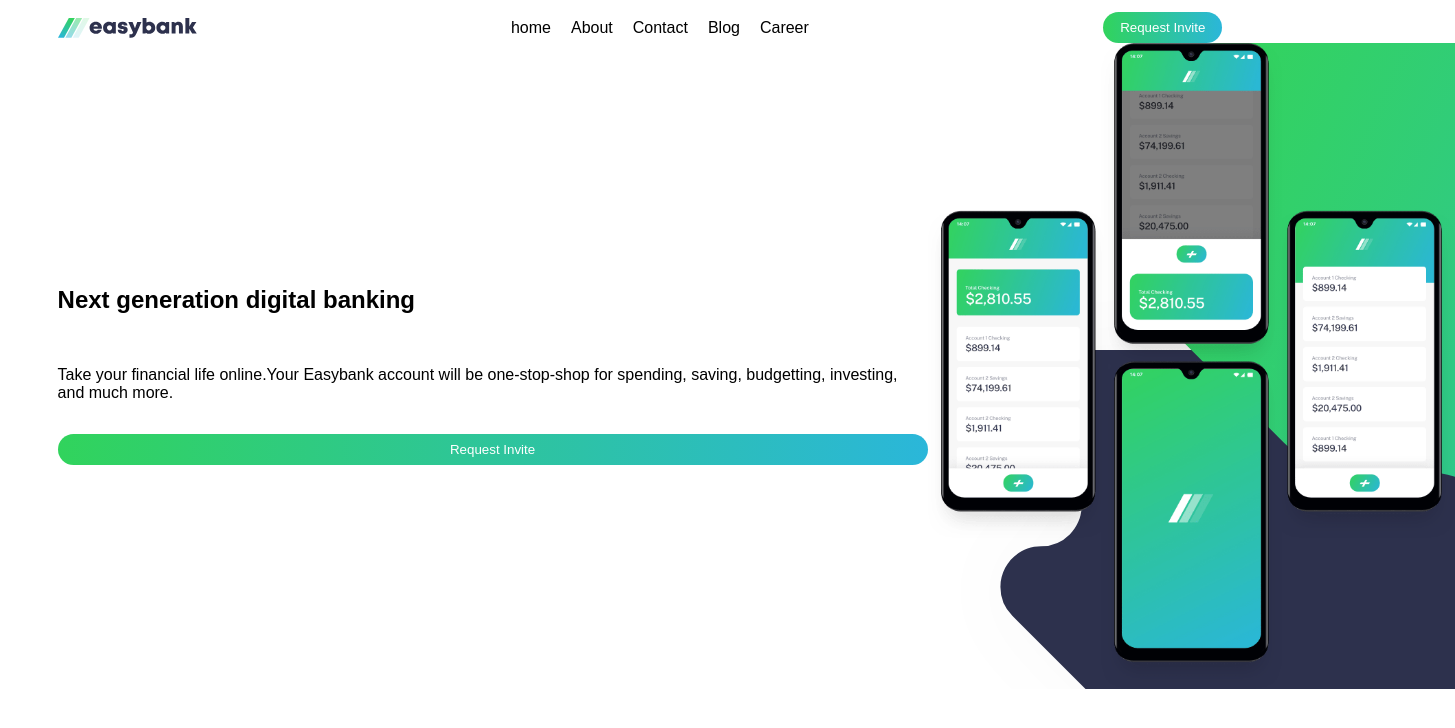
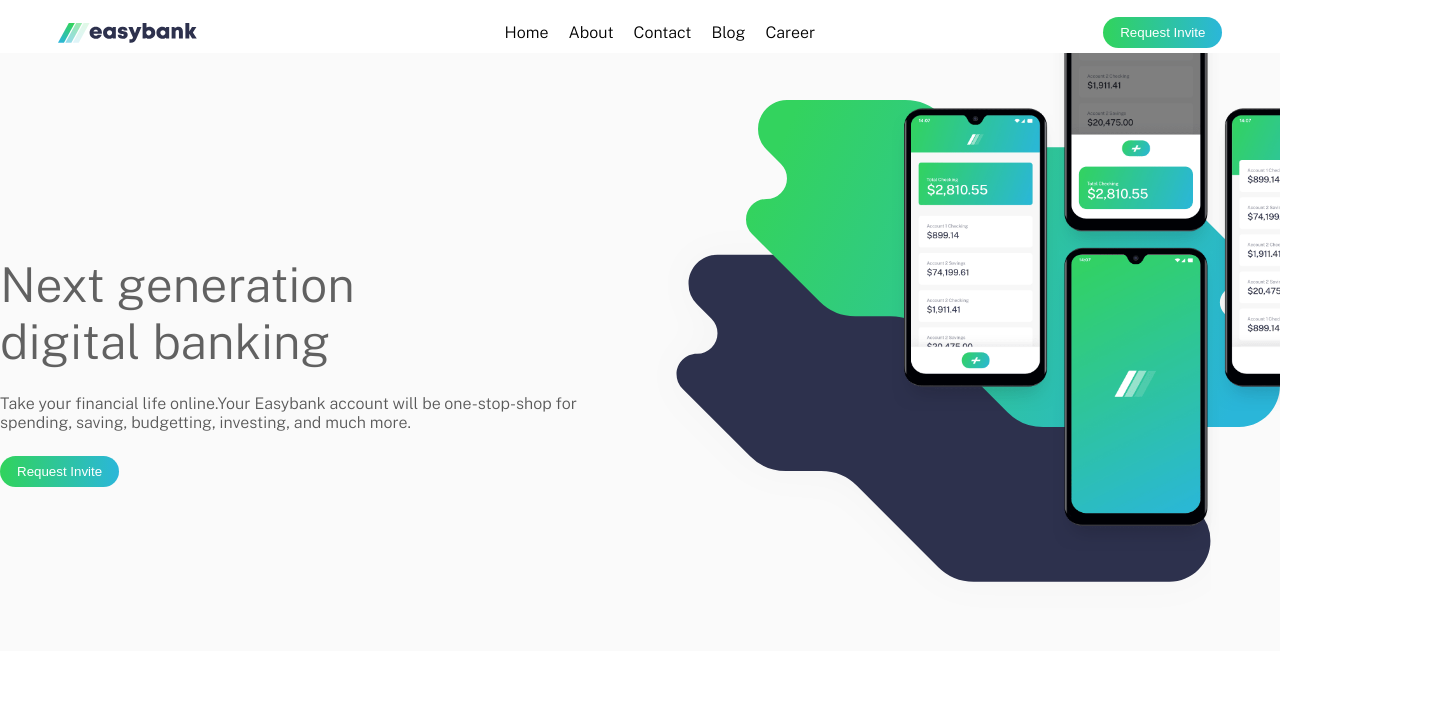
Before and after one commit to Maarcbaz/Maarcbaz-web-design, a plain HTML site: page EasyBank/index.html in a window 1280 px wide. Shown: the whole page, 1455 px wide, since content can reach past the window. Drawn offline with nearby package versions, Linux system fonts and the light colour scheme.

Commit message:
created a background image

```diff
--- a/EasyBank/index.html
+++ b/EasyBank/index.html
@@ -40,20 +40,21 @@
 		</header>
 
 		<main>
-			<!-- <section> -->
+			<section>
 				<div class="container">
 					<div class="content-1">
-						<h2>Next generation digital banking</h2>
+						<h1>Next generation <span class="nowrap">digital banking</span></h1>
 						<p>
 							Take your financial life online.Your Easybank account will be one-stop-shop for spending, saving, budgetting, investing, and much more.
 						</p>
 						<button class="btn">Request Invite</button>
 					</div>
 					<div class="image">
-						<img src="../EasyBank/images/mobiles.png" alt="phone background image">
+						<img src="../EasyBank/images/intro_desktop.svg" alt="Desktop background image" class="intro">
+						<img src="../EasyBank/images/mobiles.png" alt="phone background image" class="phone">
 					</div>
 				</div>
-			<!-- </section> -->
+			</section>
 		</main>
 		<script src="../EasyBank/app.js"></script>
 	</body>
--- a/EasyBank/styles.css
+++ b/EasyBank/styles.css
@@ -1,11 +1,12 @@
 /* GENERAL RULE SET  */
+@import url('https://fonts.googleapis.com/css2?family=Public+Sans:wght@300&display=swap');
 body {
     min-height: 100vh;
     display: flex;
     flex-direction: column;
     padding: 0;
     margin: 0;
-    font-family: sans-serif;
+    font-family: 'Public Sans', sans-serif;
 }
 
 html {
@@ -26,6 +27,11 @@ html {
     --VERY-LIGHT-GRAY: hsl(0, 0%, 98%);
     --WHITE: hsl(0, 0%, 100%);
     --BLACK: hsl(0, 0%, 0%);
+    --OPAQUE-BLACK: hsla(0, 0%, 0%, 0.611);
+    --OPAQUE-BLACK-LIGHTER: hsla(0, 0%, 0%, 0.649);
+
+    /* BACKGROUND COLORS  */
+    --OPAQUE-BG-GRAY: rgba(243, 243, 243, 0.172);
     /* FONT-SIZE  */
     --SIZE: 18px;
 
@@ -34,6 +40,7 @@ html {
     --MEDIUM-WEIGHT: 400;
     --DARK-WEIGHT: 700;
 }
+
 /* GENERAL STYLING  */
 
 
@@ -52,7 +59,7 @@ img {
 .topnav {
     display: flex;
     justify-content: space-between;
-    height: 30px;
+    height: 40px;
     align-items: center;
     margin-top: .8rem;
 }
@@ -66,6 +73,7 @@ img {
     padding-left: 20px;
     color: var(--BLACK);
     text-decoration: none;
+    text-transform: capitalize;
 }
 
 .nav-link a:hover {
@@ -100,27 +108,55 @@ img {
 
 /* MAIN  */
 /* FIRST SECTION  */
+.content-1 {
+    display: flex;
+    align-items: baseline;
+    justify-content: center;
+    z-index: 100;
+    align-content: stretch;
+    gap: .5rem;
+    flex-direction: column;
+}
+.content-1 h1 {
+    font-size: clamp(2rem, 7vw + 1rem, 3rem);
+    color: var(--OPAQUE-BLACK);
+    white-space: nowrap;
+    font-weight: 500;
+    margin-bottom: 0;
+}
+.content-1 p {
+    color: var(--OPAQUE-BLACK-LIGHTER);
+}
+.nowrap {
+    display: block;
+}
+
 .container {
+    margin-inline-start: auto;
+    width: min(100% - 9vw, 1200px);
     display: flex;
+    background-color: var(--VERY-LIGHT-GRAY);
+    gap: 10rem;
     justify-content: space-between;
-    width: min(100% - 9vw, 1200px);
-    margin-inline: auto;
+    width: 100%;
+
+}
+
+.phone {
+    position: relative;
+    /* left: -10px; */
+    right: -100px;
+    top: -100px;
+}
+.intro {
+    position: absolute;
+    right: 0;
+    top: 100px;
+    width: 50%;
 }
 .image {
-    background-image: url(../EasyBank/images/intro_desktop.svg);
-    width: 50%;
-    margin-inline-end: -20%;
-
+    overflow: hidden !important;
 }
-.content-1 {
-    display: flex;
-    flex-direction: column;
-    gap: 1rem;
-    /* width: 70%; */
-    justify-content: center;
-}
-
-
 @media screen and (max-width: 670px) {
     .overlay {
         height: 100%;
@@ -164,7 +200,8 @@ img {
         font-size: 60px;
     }
 
-    .nav-link, .topnav > .btn {
+    .nav-link,
+    .topnav>.btn {
         display: none;
     }
 
```
